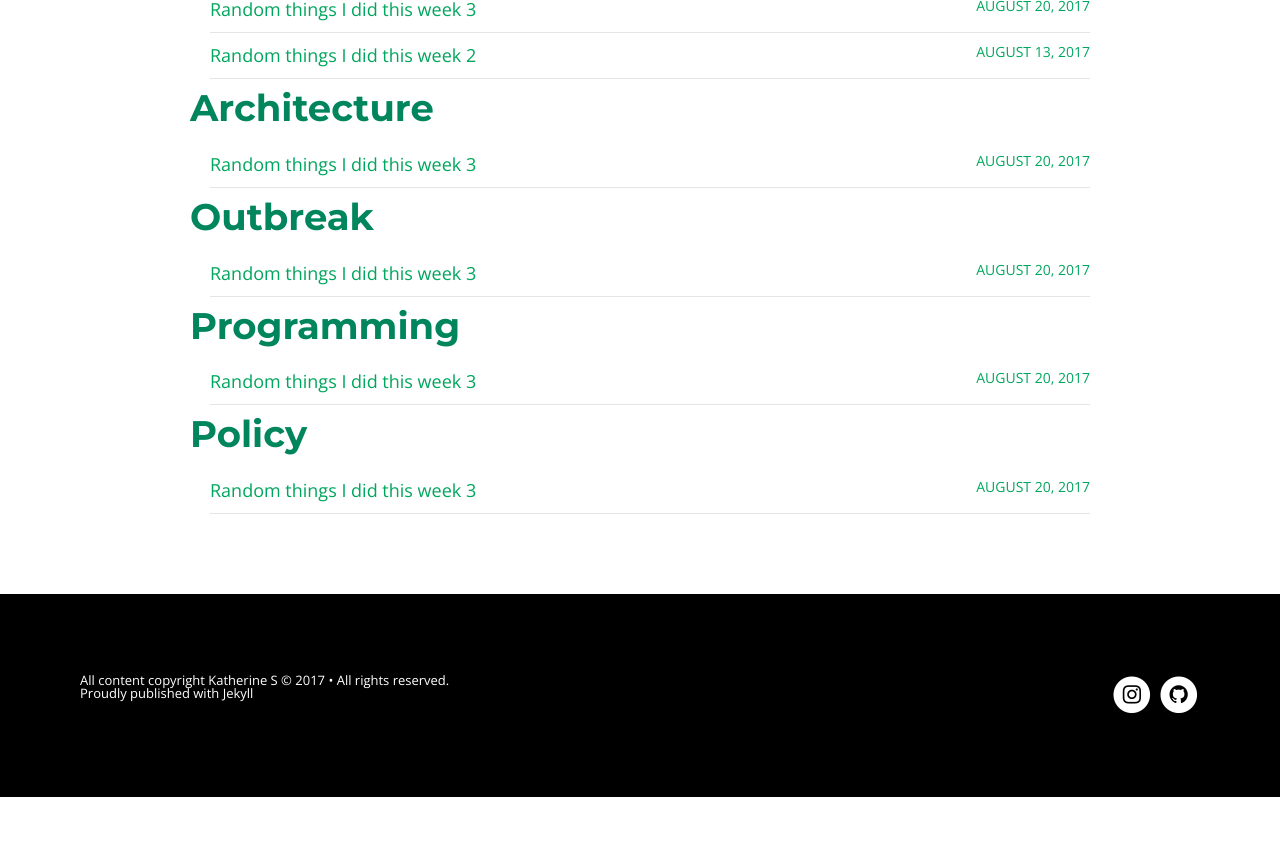
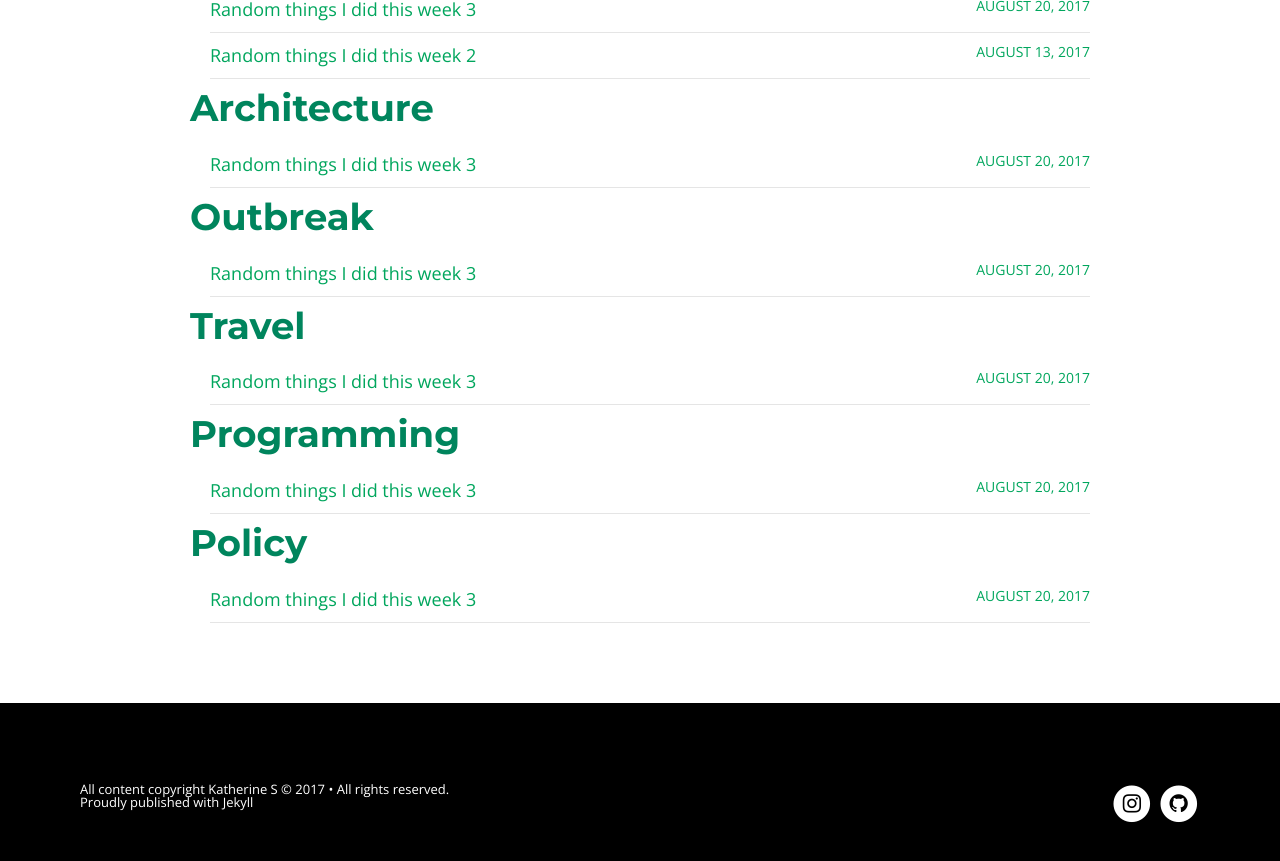
Before and after one commit to kcmlin/kcmlin.github.io, a Jekyll site: the page built from tags.html, in a window 1280 px wide and 900 px high, scrolled down 2729 px. Shown: the top 861 px of the window. Built offline with Jekyll 4.4.1, drawn with Linux system fonts in a browser that asks for light colours; nearby versions of some CDN libraries; before the commit the page ends 3526 px from its top, so only the background shows below that.

Commit message:
Update 2017-08-20-random3.md

```diff
--- a/_posts/2017-08-20-random3.md
+++ b/_posts/2017-08-20-random3.md
@@ -9,6 +9,7 @@ tags:
   - food
   - architecture
   - outbreak
+  - travel
   - programming
   - policy
 comments: false
@@ -38,6 +39,9 @@ published: true
 * Rainier cherry was in discount: $1.88 per pound
 * Had doro wot and beuyaineutu! Reminded me of the good times in Ethiopia.
 
+#### Travel
+* Pittsburgh, PA
+
 #### Other interesting find
 * Outbreak: [Salmonella outbreak linked to papayas](https://www.internationalsos.com/countryguide/medicalalerts.aspx?languageid=ENG&reportid=93462)
 * Architecture: [Fallingwater](https://en.wikipedia.org/wiki/Fallingwater) (by Frank Lloyd Wright, 1935), 43 miles SE of Pittsburgh, PA
```
